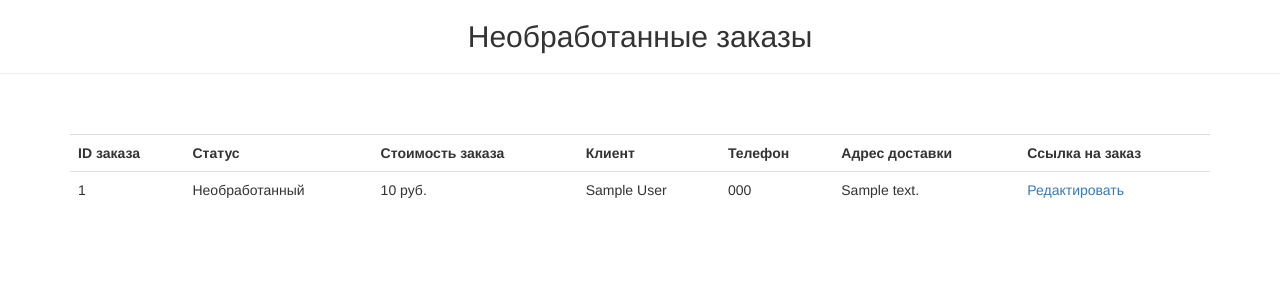
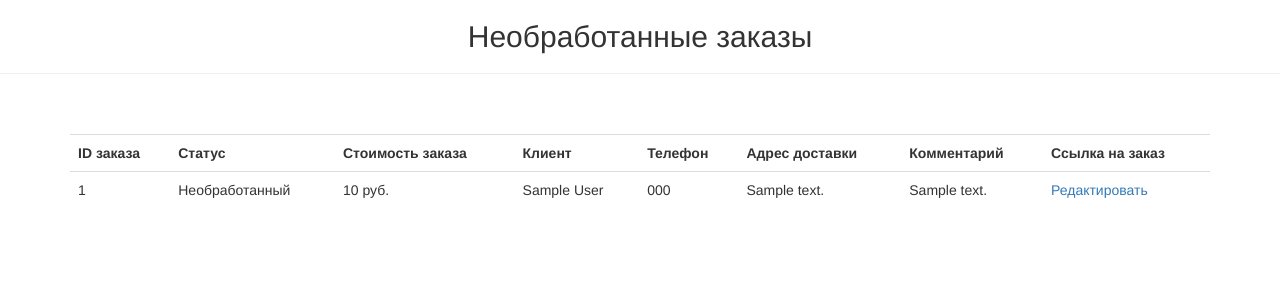
Before and after one commit to v1ztep/star-burger, a Django app: page /manager/orders/ in a window 1280 px wide. Shown: the part 52-352 px from the top of the page. Run offline with Django 3.2, Linux system fonts and the light colour scheme; a user stored in the database is signed in; tables that the repository leaves empty hold one stand-in row (values such as "Sample post"); parts of the project's set-up code (start-up, migrations or seed data) failed here and were passed over; some libraries are stand-ins or nearby versions.

Commit message:
добавил комментарий к заказу

```diff
--- a/foodcartapp/models.py
+++ b/foodcartapp/models.py
@@ -164,9 +164,13 @@ class Order(models.Model):
         max_length=20,
         db_index=True
     )
+    comment = models.TextField(
+        verbose_name='комментарий', blank=True, db_index=True
+    )
     status = models.CharField(
         max_length=8, choices=STATUS, default='RAW',
-        verbose_name='статус', db_index=True)
+        verbose_name='статус', db_index=True
+    )
 
     objects = OrderQuerySet.as_manager()
 
--- a/restaurateur/templates/order_items.html
+++ b/restaurateur/templates/order_items.html
@@ -19,6 +19,7 @@
       <th>Клиент</th>
       <th>Телефон</th>
       <th>Адрес доставки</th>
+      <th>Комментарий</th>
       <th>Ссылка на заказ</th>
     </tr>
 
@@ -30,6 +31,7 @@
         <td>{{ item.firstname }} {{ item.lastname }}</td>
         <td>{{ item.phonenumber }}</td>
         <td>{{ item.address }}</td>
+        <td>{{ item.comment }}</td>
         <td>
           <a href="{% url 'admin:foodcartapp_order_change' item.id %}?next={{ request.get_full_path|urlencode }}">Редактировать</a>
         </td>
```
Also changed, not shown: foodcartapp/migrations/0048_order_comment.py (added).
